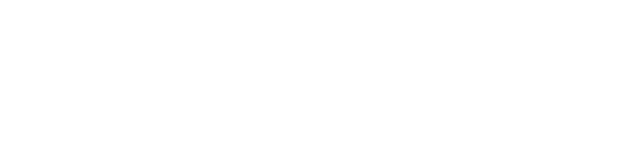
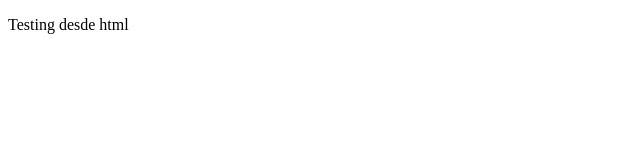
Before and after one commit to zionweb/testHtml, a plain HTML site: page index.html in a window 1280 px wide. Shown: the whole page, without its empty margins (0-640 px from the left). Drawn offline with Linux system fonts and the light colour scheme.

Commit message:
Se agrega parrafo

```diff
--- a/index.html
+++ b/index.html
@@ -7,6 +7,6 @@
     <title>GIT Test</title>
 </head>
 <body>
-
+    <p>Testing desde html</p>
 </body>
 </html>
```
